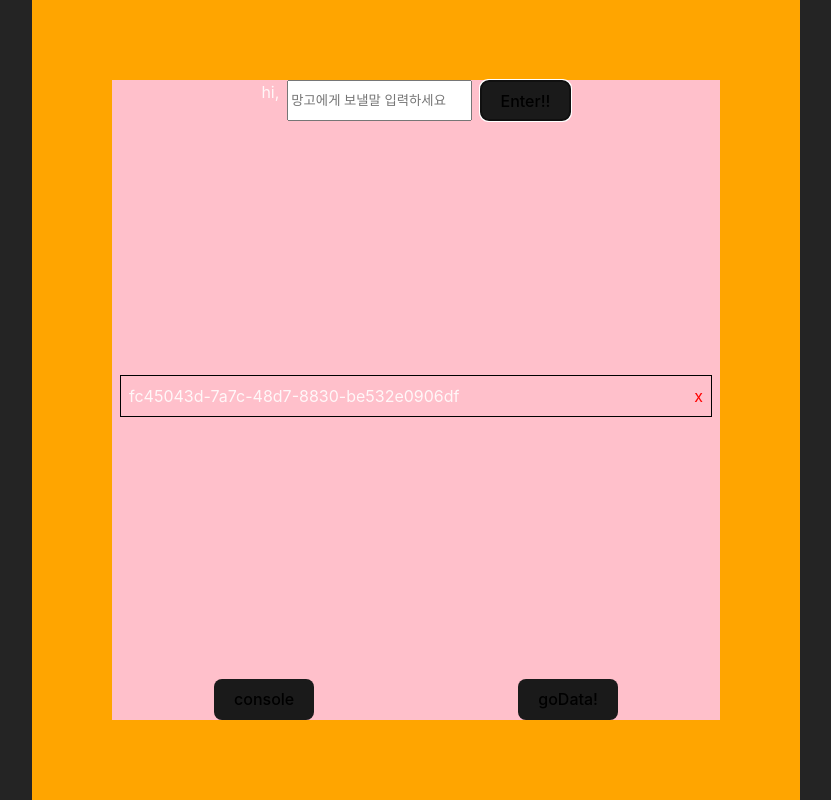
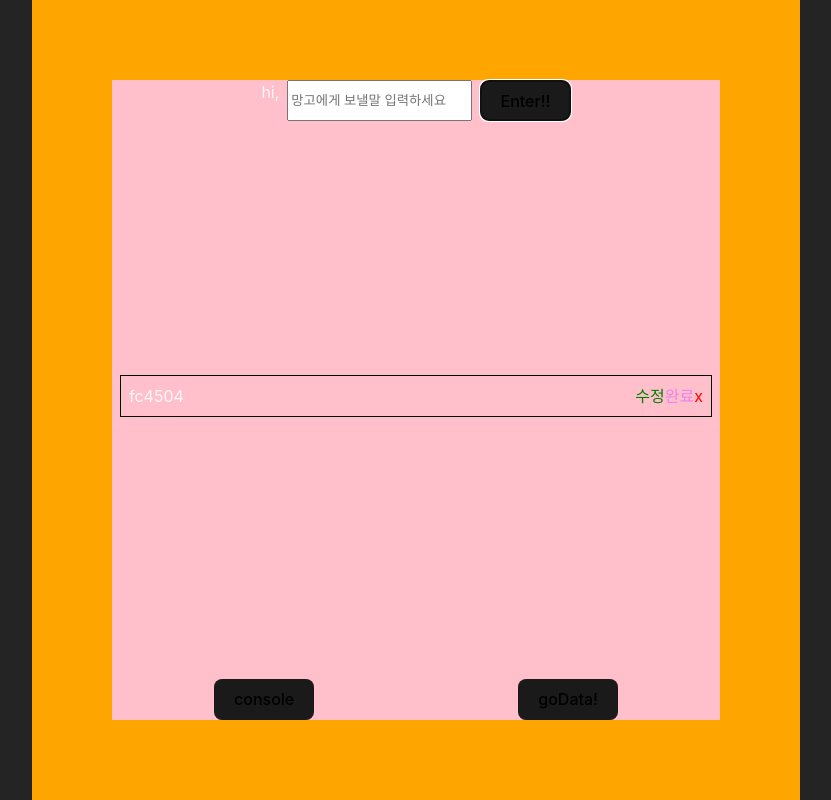
Before and after one commit to yeomdogyeong/nodePrac, a React (Vite) app in the folder client/: page / in a window 1280 px wide. Both pictures are taken after a click on the button "Enter!!". Shown: the whole page, without its empty margins (224-1055 px from the left). Built offline with nearby package versions, Linux system fonts and the light colour scheme.

Commit message:
Feat: 수정기능 추가

```diff
--- a/client/src/components/Todo.jsx
+++ b/client/src/components/Todo.jsx
@@ -5,8 +5,10 @@ export const Todo = () => {
   const [change, setChange] = useState("");
   const [value, setValue] = useState("");
   const [todos, setTodos] = useState([]);
+  //편집해서 바뀌는 내용 state
+  const [edit, setEdit] = useState("");
 
-  let uuid = self.crypto.randomUUID();
+  let uuid = self.crypto.randomUUID().slice(0, 6);
 
   //드래그할 아이템의 인덱스
   const dragItem = useRef();
@@ -44,29 +46,69 @@ export const Todo = () => {
     const word = event.target.value;
     setValue(word);
   };
+  //투두 입력
   const EnterTodo = () => {
     // const newArr = todos.push(message)
     //     setTodos(todos.push(message));
 
-    setTodos([...todos, { id: uuid, contents: value }]);
+    setTodos([...todos, { id: uuid, contents: value, edit: false }]);
 
     console.log(todos);
     setValue("");
   };
 
+  //투두 삭제
   const handleDelete = (id) => {
     // const newList = [...todos];
     const newList = todos.filter((el) => el.id !== id);
     setTodos(newList);
     console.log(todos);
   };
-
+  //엔터 시 한글 두 번 중복 방지
   const handleKeyDown = (e) => {
     if (e.key === "Enter" && e.nativeEvent.isComposing === false) {
       EnterTodo();
     }
   };
 
+  const handleEdit = (id) => {
+    const newList = [...todos];
+    const select = todos.find((el) => el.id === id);
+    const idx = todos.findIndex((el) => el.id === id);
+
+    if (select) {
+      select.edit = true;
+      newList.splice(idx, 1, select);
+    }
+
+    setTodos(newList);
+    console.log(todos);
+    //select가 있으면 편집기능 on
+    // if (select) {
+    //   select.edit = true;
+    // }
+  };
+
+  const handleEditSucess = (id) => {
+    const newList = [...todos];
+    const select = todos.find((el) => el.id === id);
+    const idx = todos.findIndex((el) => el.id === id);
+
+    if (select) {
+      select.edit = false;
+      select.contents = edit;
+      newList.splice(idx, 1, select);
+    }
+    console.log(select);
+    setTodos(newList);
+  };
+
+  const editOnChange = (e) => {
+    setEdit(e.target.value);
+    console.log(edit);
+  };
+
+  //서버에서 요청받기
   const handleData = async () => {
     const res = await Axios.get("todos");
     console.log(res);
@@ -102,14 +144,33 @@ export const Todo = () => {
               onDragOver={(e) => e.preventDefault()}
             >
               <div className="todo-container__item-index">{item.id}</div>
+              {item.edit && item.edit ? (
+                <input value={edit} onChange={(e) => editOnChange(e)} />
+              ) : (
                 <div className="todo-container__item-content">
                   {item.contents}
+                </div>
+              )}
+
+              <div className="todo-container__item-edit-box">
+                <div
+                  className="todo-container__item-edit"
+                  onClick={() => handleEdit(item.id)}
+                >
+                  수정
+                </div>
+                <div
+                  className="todo-container__item-edit-success"
+                  onClick={() => handleEditSucess(item.id)}
+                >
+                  완료
                 </div>
                 <div
                   className="todo-container__item-delete"
                   onClick={() => handleDelete(item.id)}
                 >
                   x
+                </div>
               </div>
             </div>
           ))}
--- a/client/src/scss/Todo.scss
+++ b/client/src/scss/Todo.scss
@@ -32,6 +32,7 @@
     width: 100%;
     display: flex;
     justify-content: space-between;
+    align-items: center;
     border: 1px solid black;
     padding: 8px;
     margin-bottom: 8px;
@@ -42,6 +43,19 @@
 
     &-content {
       flex: 1;
+    }
+
+    &-edit-box {
+      display: flex;
+    }
+
+    &-edit {
+      cursor: pointer;
+      color: green;
+
+      &-success {
+        color: violet;
+      }
     }
 
     &-delete {
```
Lines whose indentation alone changed are shown as unchanged.
